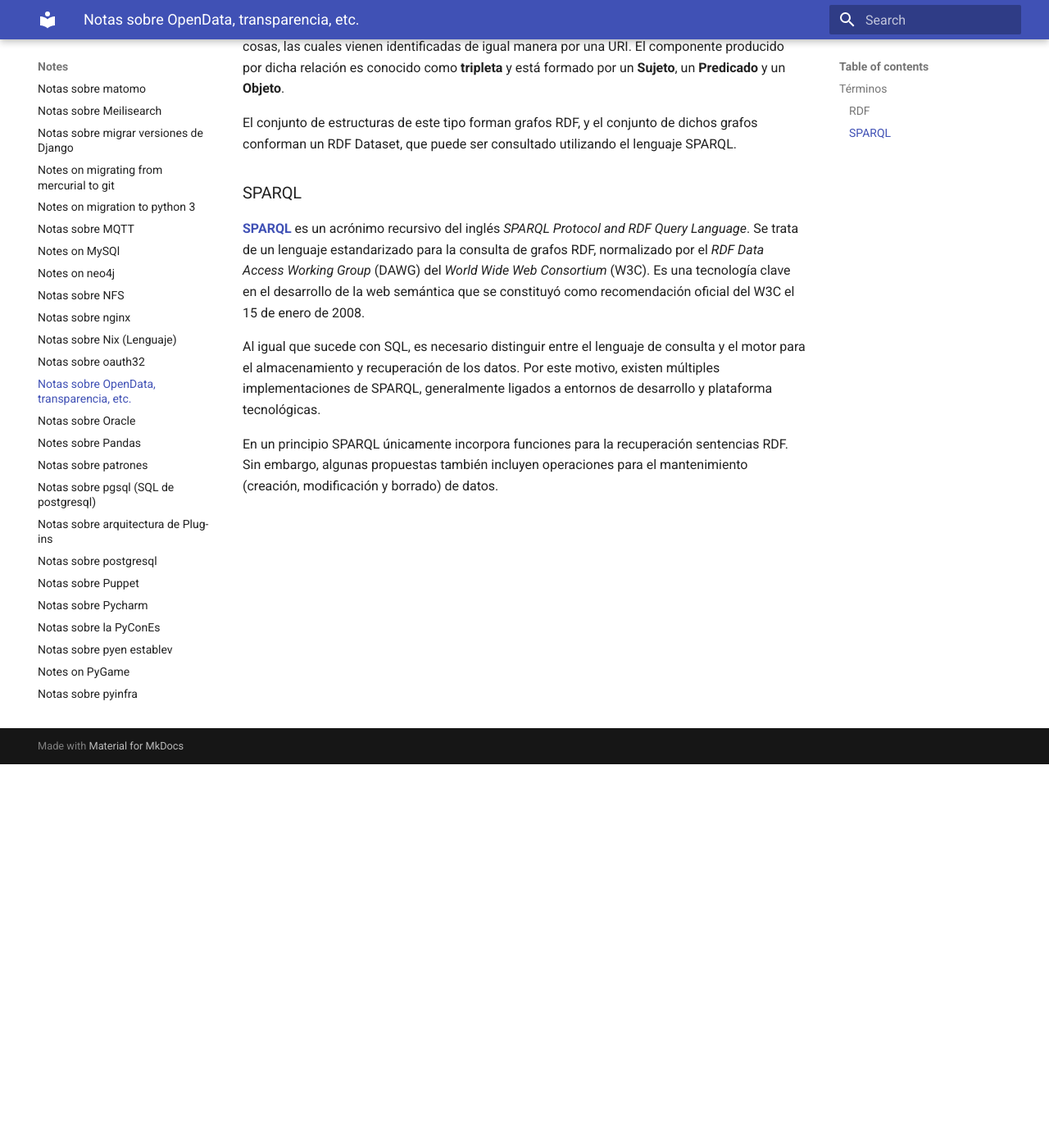
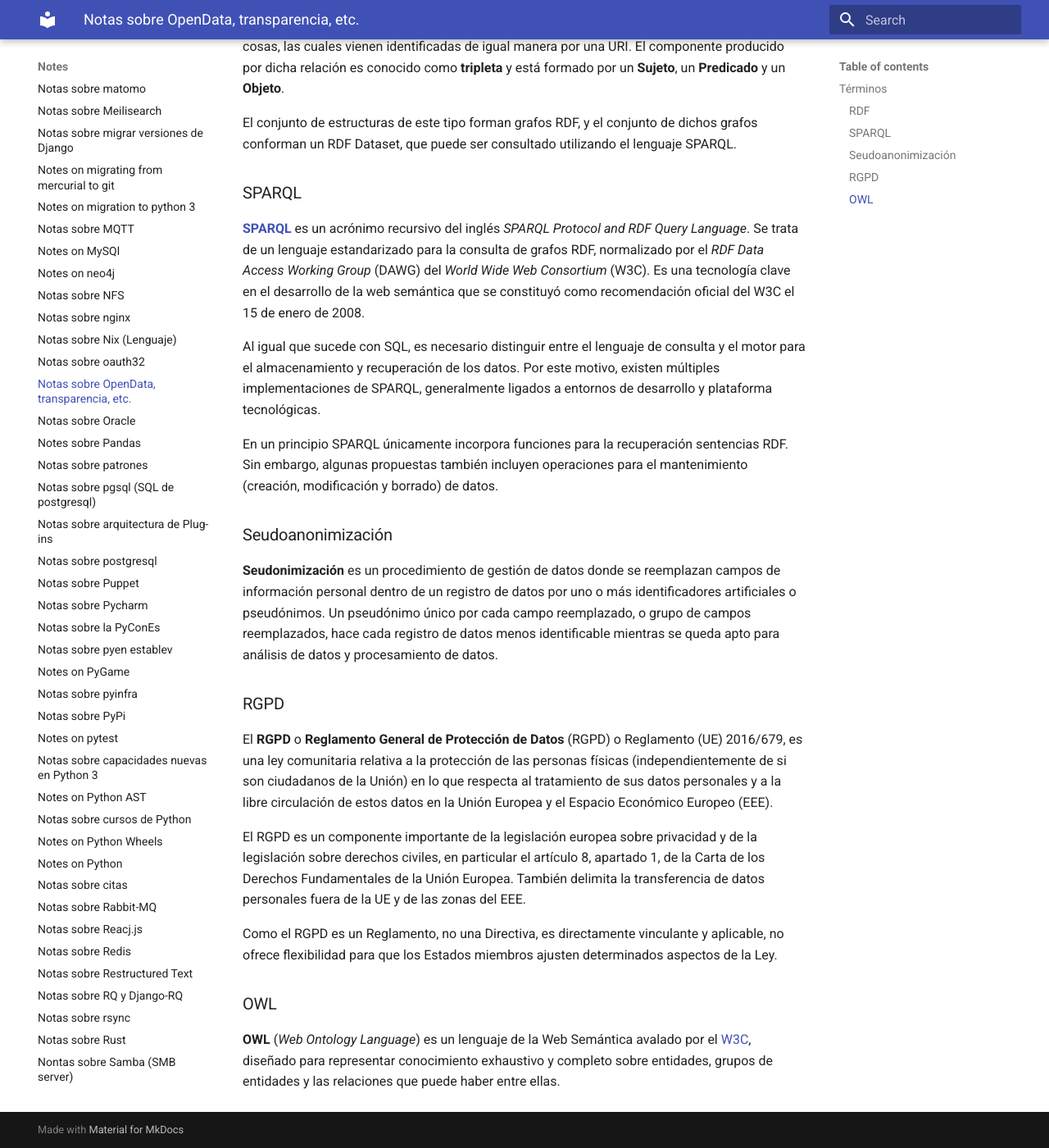
Before and after one commit to euribates/notes, an MkDocs documentation site: the page built from docs/notes-on-opendata.md, in a window 1280 px wide and 1400 px high, scrolled down 468 px. Shown: the whole window at 82% size. Built offline with MkDocs 1.6.1 and Material for MkDocs 9.7.7, drawn with Linux system fonts in a browser that asks for light colours.

Commit message:
Notas sobre opedata / Sphinx (Pruebas)

```diff
--- a/docs/notes-on-opendata.md
+++ b/docs/notes-on-opendata.md
@@ -29,18 +29,55 @@
 
 ### SPARQL
 
-**[SPARQL](https://es.wikipedia.org/wiki/SPARQL)** es un acrónimo recursivo del
-inglés _SPARQL Protocol and RDF Query Language_. Se trata de un lenguaje
-estandarizado para la consulta de grafos RDF, normalizado por el _RDF Data
-Access Working Group_ (DAWG) del _World Wide Web Consortium_ (W3C). Es una
-tecnología clave en el desarrollo de la web semántica que se constituyó como
-recomendación oficial del W3C el 15 de enero de 2008.
+**[SPARQL](https://es.wikipedia.org/wiki/SPARQL)** es un acrónimo
+recursivo del inglés _SPARQL Protocol and RDF Query Language_. Se trata
+de un lenguaje estandarizado para la consulta de grafos RDF, normalizado
+por el _RDF Data Access Working Group_ (DAWG) del _World Wide Web
+Consortium_ (W3C). Es una tecnología clave en el desarrollo de la web
+semántica que se constituyó como recomendación oficial del W3C el 15 de
+enero de 2008.
 
-Al igual que sucede con SQL, es necesario distinguir entre el lenguaje de
-consulta y el motor para el almacenamiento y recuperación de los datos. Por
-este motivo, existen múltiples implementaciones de SPARQL, generalmente ligados
-a entornos de desarrollo y plataforma tecnológicas.
+Al igual que sucede con SQL, es necesario distinguir entre el lenguaje
+de consulta y el motor para el almacenamiento y recuperación de los
+datos. Por este motivo, existen múltiples implementaciones de SPARQL,
+generalmente ligados a entornos de desarrollo y plataforma tecnológicas.
 
-En un principio SPARQL únicamente incorpora funciones para la recuperación
-sentencias RDF. Sin embargo, algunas propuestas también incluyen operaciones
-para el mantenimiento (creación, modificación y borrado) de datos.
+En un principio SPARQL únicamente incorpora funciones para la
+recuperación sentencias RDF. Sin embargo, algunas propuestas también
+incluyen operaciones para el mantenimiento (creación, modificación y
+borrado) de datos.
+
+### Seudoanonimización
+
+**Seudonimización** es un procedimiento de gestión de datos donde se
+reemplazan campos de información personal dentro de un registro de datos
+por uno o más identificadores artificiales o pseudónimos. Un pseudónimo
+único por cada campo reemplazado, o grupo de campos reemplazados, hace
+cada registro de datos menos identificable mientras se queda apto para
+análisis de datos y procesamiento de datos.
+
+### RGPD
+
+El **RGPD** o **Reglamento General de Protección de Datos** (RGPD) o
+Reglamento (UE) 2016/679, es una ley comunitaria relativa a la
+protección de las personas físicas (independientemente de si son
+ciudadanos de la Unión) en lo que respecta al tratamiento de sus datos
+personales y a la libre circulación de estos datos en la Unión Europea y
+el Espacio Económico Europeo (EEE).
+
+El RGPD es un componente importante de la legislación europea sobre
+privacidad y de la legislación sobre derechos civiles, en particular el
+artículo 8, apartado 1, de la Carta de los Derechos Fundamentales de la
+Unión Europea. También delimita la transferencia de datos personales
+fuera de la UE y de las zonas del EEE.
+
+Como el RGPD es un Reglamento, no una Directiva, es directamente
+vinculante y aplicable, no ofrece flexibilidad para que los Estados
+miembros ajusten determinados aspectos de la Ley.
+
+### OWL
+
+**OWL** (_Web Ontology Language_) es un lenguaje de la Web Semántica
+avalado por el [W3C](https://www.w3.org/), diseñado para representar
+conocimiento exhaustivo y completo sobre entidades, grupos de entidades
+y las relaciones que puede haber entre ellas.
```
Also changed, not shown: docs/conf.py (added, +28 -0 lines), docs/index.rst (added, +16 -0 lines), 2 other files.
